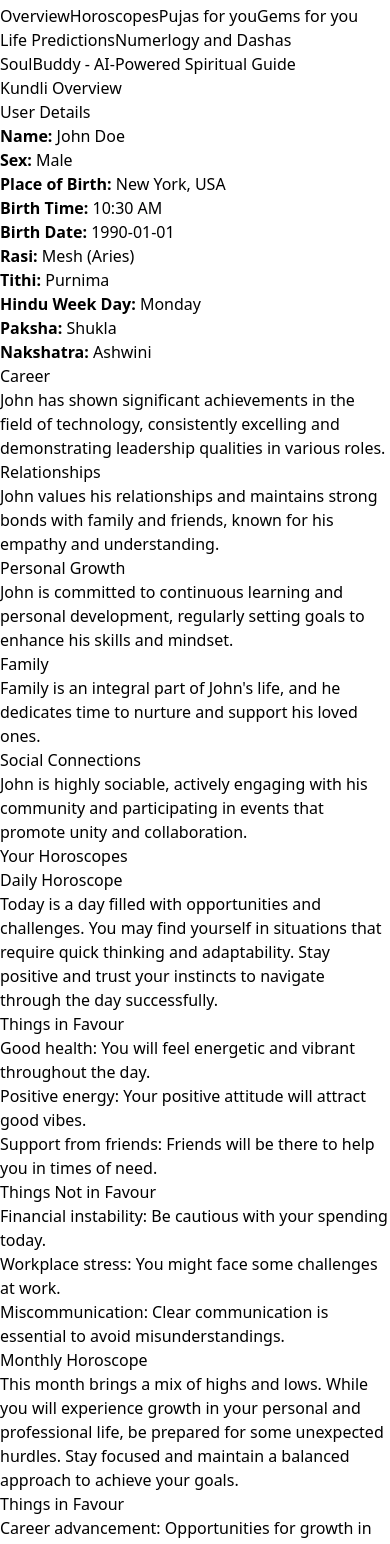
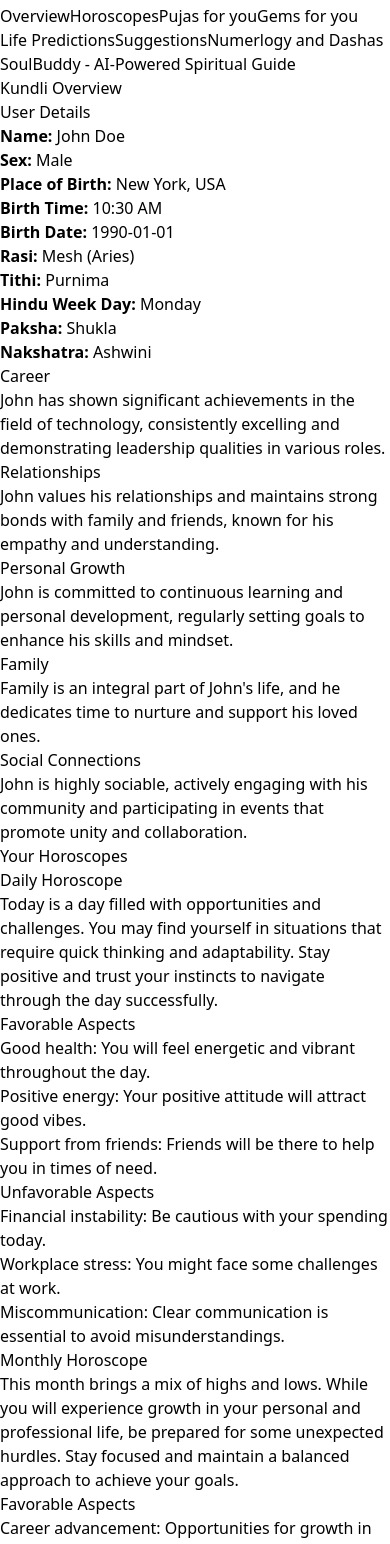
Before and after one commit to ayushflows/GenAI_Hackathon-FinalProject, a React (Vite) app in the folder frontend/: page /result in a window 390 px wide. Shown: the part 435-1979 px from the top of the page. Built offline with nearby package versions, Linux system fonts and the light colour scheme; no server answers.

Commit message:
updated dashboard content"

```diff
--- a/frontend/package.json
+++ b/frontend/package.json
@@ -18,6 +18,7 @@
     "framer-motion": "^11.18.1",
     "react": "^18.3.1",
     "react-dom": "^18.3.1",
+    "react-icons": "^5.4.0",
     "react-router-dom": "^7.1.2",
     "tailwind-merge": "^2.6.0"
   },
--- a/frontend/src/components/DashboardSections.jsx
+++ b/frontend/src/components/DashboardSections.jsx
@@ -58,6 +58,15 @@ function DashboardSections({ setActiveButton, activeButton, onButtonClick }) {
           </svg>
         ),
       },
+      {
+        key: "suggestions",
+        label: "Suggestions",
+        icon: (
+          <svg xmlns="http://www.w3.org/2000/svg" height="20" width="20" viewBox="0 0 576 512">
+            <path d="M575.8 255.5c0 18-15 32.1-32 32.1l-32 0 .7 160.2c0 2.7-.2 5.4-.5 8.1l0 16.2c0 22.1-17.9 40-40 40l-16 0c-1.1 0-2.2 0-3.3-.1c-1.4 .1-2.8 .1-4.2 .1L416 512l-24 0c-22.1 0-40-17.9-40-40l0-24 0-64c0-17.7-14.3-32-32-32l-64 0c-17.7 0-32 14.3-32 32l0 64 0 24c0 22.1-17.9 40-40 40l-24 0-31.9 0c-1.5 0-3-.1-4.5-.2c-1.2 .1-2.4 .2-3.6 .2l-16 0c-22.1 0-40-17.9-40-40l0-112c0-.9 0-1.9 .1-2.8l0-69.7-32 0c-18 0-32-14-32-32.1c0-9 3-17 10-24L266.4 8c7-7 15-8 22-8s15 2 21 7L564.8 231.5c8 7 12 15 11 24z"/>
+          </svg>
+        ),
+      },
     {
       key: "insights",
       label: "Numerlogy and Dashas",
--- a/frontend/src/components/KundliGems.jsx
+++ b/frontend/src/components/KundliGems.jsx
@@ -55,7 +55,7 @@ function KundliGems() {
             className="bg-gradient-to-bl from-gray-800 to-gray-700 rounded-xl flex flex-col items-start p-4 border-2 border-gray-600 shadow-md"
           >
             <div className="flex items-center mb-2">
-              <img src={gem.icon} alt={`${gem.name} icon`} className="w-8 h-8 mr-2" />
+              {/* <img src={gem.icon} alt={`${gem.name} icon`} className="w-8 h-8 mr-2" /> */}
               <h3 className="text-xl text-[#ebebeb]">{gem.name}</h3>
             </div>
             <p className="text-[#ebebeb] mb-1"><strong>Purpose:</strong> {gem.purpose}</p>
--- a/frontend/src/components/KundliHoroscopes.jsx
+++ b/frontend/src/components/KundliHoroscopes.jsx
@@ -43,7 +43,7 @@ function KundliHoroscopes() {
       <div className="mt-4 p-6 bg-gradient-to-r from-gray-800 to-gray-700 rounded-lg shadow-lg text-white border border-gray-600">
         <h3 className="text-xl font-semibold mb-4 text-left underline decoration-orange-500">Daily Horoscope</h3>
         <p className="mb-4">{horoscopeData.daily.paragraph}</p>
-        <h4 className="text-lg font-semibold mb-2 text-orange-500">Things in Favour</h4>
+        <h4 className="text-lg font-semibold mb-2 text-orange-500">Favorable Aspects</h4>
         <ul className="list-disc list-inside mb-4">
           {horoscopeData.daily.inFavour.map((item, index) => (
             <li key={index}>
@@ -52,7 +52,7 @@ function KundliHoroscopes() {
             </li>
           ))}
         </ul>
-        <h4 className="text-lg font-semibold mb-2 text-orange-500">Things Not in Favour</h4>
+        <h4 className="text-lg font-semibold mb-2 text-orange-500">Unfavorable Aspects</h4>
         <ul className="list-disc list-inside">
           {horoscopeData.daily.notInFavour.map((item, index) => (
             <li key={index}>
@@ -66,7 +66,7 @@ function KundliHoroscopes() {
       <div className="mt-6 p-6 bg-gradient-to-r from-gray-800 to-gray-700 rounded-lg shadow-lg text-white border border-gray-600">
         <h3 className="text-xl font-semibold mb-4 text-left underline decoration-orange-500">Monthly Horoscope</h3>
         <p className="mb-4">{horoscopeData.monthly.paragraph}</p>
-        <h4 className="text-lg font-semibold mb-2 text-orange-500">Things in Favour</h4>
+        <h4 className="text-lg font-semibold mb-2 text-orange-500">Favorable Aspects</h4>
         <ul className="list-disc list-inside mb-4">
           {horoscopeData.monthly.inFavour.map((item, index) => (
             <li key={index}>
@@ -75,7 +75,7 @@ function KundliHoroscopes() {
             </li>
           ))}
         </ul>
-        <h4 className="text-lg font-semibold mb-2 text-orange-500">Things Not in Favour</h4>
+        <h4 className="text-lg font-semibold mb-2 text-orange-500">Unfavorable Aspects</h4>
         <ul className="list-disc list-inside">
           {horoscopeData.monthly.notInFavour.map((item, index) => (
             <li key={index}>
--- a/frontend/src/components/KundliPredictions.jsx
+++ b/frontend/src/components/KundliPredictions.jsx
@@ -1,4 +1,58 @@
 import React from 'react'
+
+// Sample predictions data
+const predictionsData = [
+  {
+    heading: "Career",
+    icon: "https://via.placeholder.com/32?text=C",
+    description: "Your career is set to take off this year with numerous opportunities for growth and advancement. Stay focused and be open to new challenges.",
+    parameters: {
+      opportunities: "High",
+      challenges: "Moderate",
+      advice: "Network and build strong professional relationships."
+    }
+  },
+  {
+    heading: "Family",
+    icon: "https://via.placeholder.com/32?text=F",
+    description: "Family life will be harmonious and filled with joy. Spend quality time with your loved ones and strengthen your bonds.",
+    parameters: {
+      harmony: "High",
+      conflicts: "Low",
+      advice: "Communicate openly and show appreciation."
+    }
+  },
+  {
+    heading: "Health",
+    icon: "https://via.placeholder.com/32?text=H",
+    description: "Your health will be stable, but it's important to maintain a balanced diet and regular exercise routine to stay fit.",
+    parameters: {
+      fitness: "Good",
+      stress: "Manageable",
+      advice: "Practice mindfulness and stay active."
+    }
+  },
+  {
+    heading: "Relationships",
+    icon: "https://via.placeholder.com/32?text=R",
+    description: "Relationships will flourish as you invest time and effort into understanding and supporting your partner and friends.",
+    parameters: {
+      love: "Strong",
+      friendships: "Supportive",
+      advice: "Be empathetic and listen actively."
+    }
+  },
+  {
+    heading: "Finance",
+    icon: "https://via.placeholder.com/32?text=$",
+    description: "Financial stability is on the horizon. Focus on saving and making wise investments to secure your future.",
+    parameters: {
+      stability: "High",
+      expenses: "Controlled",
+      advice: "Budget wisely and avoid unnecessary expenditures."
+    }
+  }
+];
 
 function KundliPredictions() {
   return (
@@ -9,6 +63,23 @@ function KundliPredictions() {
           <span className="absolute bottom-[-4px] left-0 w-full h-[4px] bg-orange-500 rounded-full glow-bar"></span>
         </h2>
       </div>
+      <div className="grid grid-cols-1 md:grid-cols-2 gap-4">
+        {predictionsData.map((prediction, index) => (
+          <div
+            key={index}
+            className="bg-gradient-to-bl from-gray-800 to-gray-700 rounded-xl flex flex-col items-start p-4 border-2 border-gray-600 shadow-md"
+          >
+            <div className="flex items-center mb-2">
+              <img src={prediction.icon} alt={`${prediction.heading} icon`} className="w-8 h-8 mr-2" />
+              <h3 className="text-xl text-[#ebebeb]">{prediction.heading}</h3>
+            </div>
+            <p className="text-[#ebebeb] mb-1"><strong>Description:</strong> {prediction.description}</p>
+            <p className="text-[#ebebeb] mb-1"><strong>Opportunities:</strong> {prediction.parameters.opportunities}</p>
+            <p className="text-[#ebebeb] mb-1"><strong>Challenges:</strong> {prediction.parameters.challenges}</p>
+            <p className="text-[#ebebeb]"><strong>Advice:</strong> {prediction.parameters.advice}</p>
+          </div>
+        ))}
+      </div>
     </div>
   )
 }
--- /dev/null
+++ b/frontend/src/components/KundliSuggestions.jsx
@@ -0,0 +1,66 @@
+import React from 'react'
+import { FaStar } from "react-icons/fa";
+
+// Sample suggestions data
+const suggestionsData = {
+  Meditation: [
+    "Practice mindfulness meditation to reduce stress and enhance focus.",
+    "Chanting 'Om Namah Shivaya' daily helps align energies."
+  ],
+  Workout: [
+    "Yoga sessions focusing on breathing techniques for mental clarity.",
+    "Cardio exercises like running or cycling to boost vitality."
+  ],
+  "Sleep Content Recommendations": [
+    "Listening to calming 'Shanti Mantras' at night promotes deep relaxation.",
+    "Reading spiritual texts before bed enhances mental clarity."
+  ]
+};
+
+function KundliSuggestions() {
+  return (
+    <div id="suggestions" className="mx-2 lg:mx-6 xl:mx-12 mb-[40px] md:mb-[90px] inter-regular">
+      <div className="flex items-center gap-2">
+        <h2 className="text-2xl text-[#ebebeb] relative pb-1 mb-8">
+          Suggestions for you
+          <span className="absolute bottom-[-4px] left-0 w-full h-[4px] bg-orange-500 rounded-full glow-bar"></span>
+        </h2>
+      </div>
+      <div className="mt-4 p-6 bg-[#22252D] rounded-lg shadow-lg text-white border border-gray-800">
+        <h3 className="text-xl font-semibold mb-4 text-left underline decoration-orange-500">Meditation</h3>
+        <ul className="list-disc list-inside mb-4">
+          {suggestionsData.Meditation.map((item, index) => (
+            <li key={index} className="mb-2 flex items-start ">
+            <FaStar className="text-orange-500 mr-2 mt-1" />
+              <span className="text-white">{item}</span>
+            </li>
+          ))}
+        </ul>
+      </div>
+      <div className="mt-6 p-6 bg-[#22252D] rounded-lg shadow-lg text-white border border-gray-800">
+        <h3 className="text-xl font-semibold mb-4 text-left underline decoration-orange-500">Workout</h3>
+        <ul className="list-disc list-inside mb-4">
+          {suggestionsData.Workout.map((item, index) => (
+            <li key={index} className="mb-2 flex items-start ">
+            <FaStar className="text-orange-500 mr-2 mt-1" />
+              <span className="text-white">{item}</span>
+            </li>
+          ))}
+        </ul>
+      </div>
+      <div className="mt-6 p-6 bg-[#22252D] rounded-lg shadow-lg text-white border border-gray-800">
+        <h3 className="text-xl font-semibold mb-4 text-left underline decoration-orange-500">Sleep Content Recommendations</h3>
+        <ul className="list-disc list-inside mb-4">
+          {suggestionsData["Sleep Content Recommendations"].map((item, index) => (
+            <li key={index} className="mb-2 flex items-start ">
+            <FaStar className="text-orange-500 mr-2 mt-1" />
+              <span className="text-white">{item}</span>
+            </li>
+          ))}
+        </ul>
+      </div>
+    </div>
+  )
+}
+
+export default KundliSuggestions
--- a/frontend/src/pages/Dashboard.jsx
+++ b/frontend/src/pages/Dashboard.jsx
@@ -10,6 +10,7 @@ import KundliPujas from '../components/KundliPujas';
 import KundliGems from '../components/KundliGems';
 import KundliPredictions from '../components/KundliPredictions';
 import KundliInsights from '../components/KundliInsights';
+import KundliSuggestions from '../components/KundliSuggestions';
 
 function Dashboard() {
   const navigate = useNavigate();
@@ -88,6 +89,9 @@ function Dashboard() {
             <section id="predictions">
                 <KundliPredictions />
             </section>
+            <section id="suggestions">
+                <KundliSuggestions />
+            </section>
             <section id="insights">
                 <KundliInsights />
             </section>
```
Also changed, not shown: frontend/src/components/KundliInsights.jsx (+38 -0 lines), 1 other file (tests, documents, lock files or other folders).
